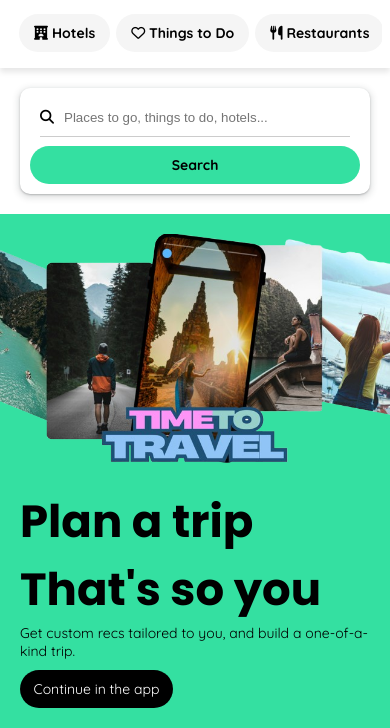
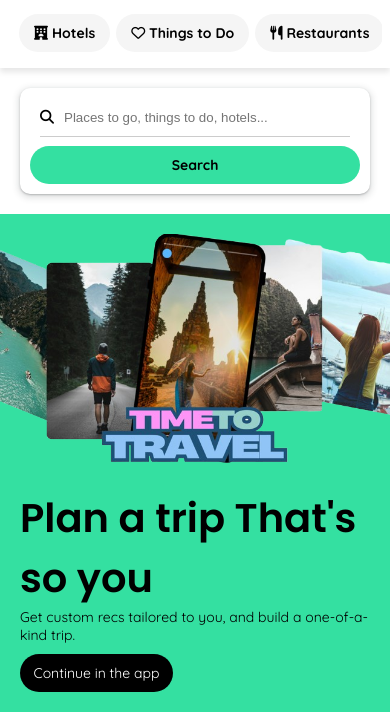
Before and after one commit to Jovinroshandev/Trip-Advisor, a plain HTML site: page index.html in a window 390 px wide. Shown: the part 174-902 px from the top of the page. Drawn offline with Linux system fonts and the light colour scheme.

Commit message:
modify for mobile screen

```diff
--- a/style.css
+++ b/style.css
@@ -240,9 +240,9 @@ body{
     padding:10px;
 }
 .banner-title h1{
-    font-size: 45px;
+    font-size: 40px;
     font-family: "Poppins", serif;
-    font-weight: 700;
+    font-weight: 600;
     font-style: normal;
 }
 
```
